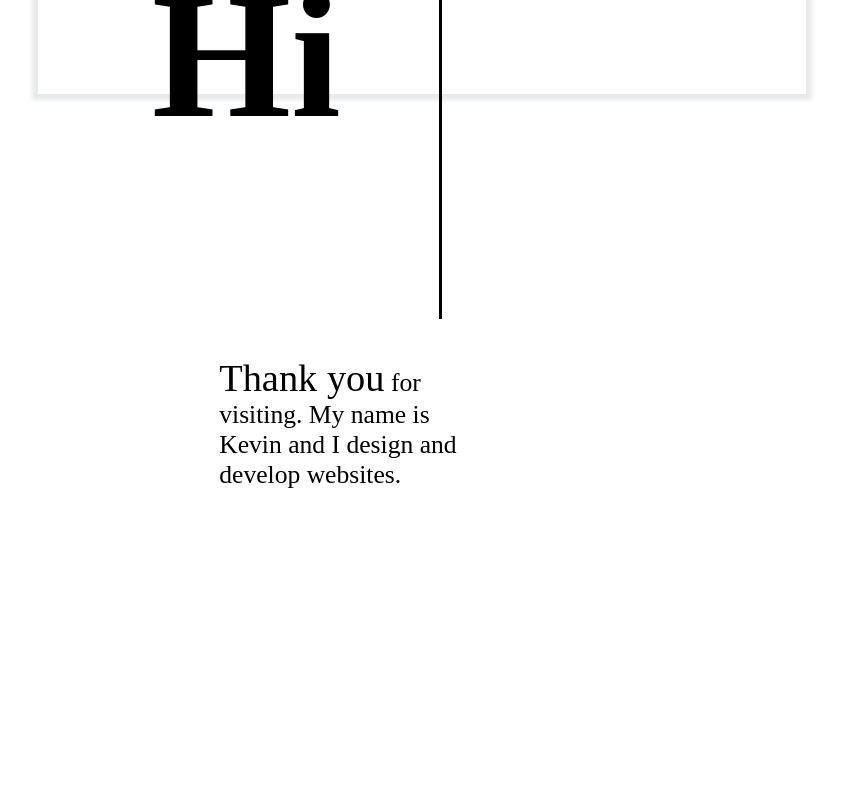
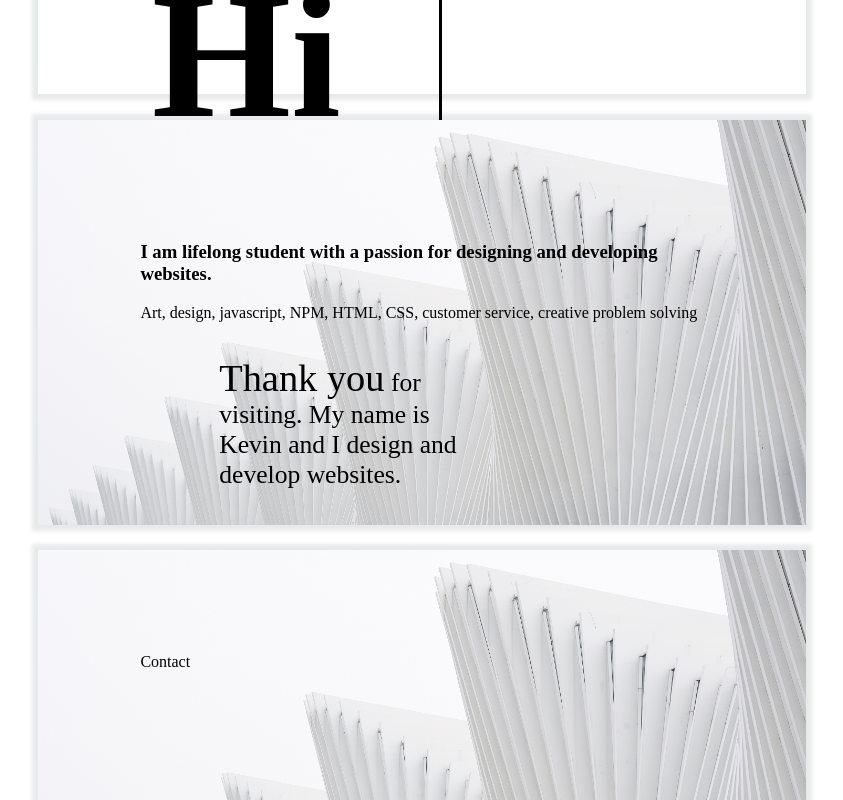
Before and after one commit to k3vnb/portfolio-prodbuild, a React app: page /#/ in a window 1280 px wide. Shown: the part 1160-1960 px from the top of the page, without its empty margins (226-1069 px from the left). Before the commit the page ends 1687 px from the top, so only its background shows below. Built offline with nearby package versions, Linux system fonts and the light colour scheme.

Commit message:
add Javascript for .scrollTo type actions, remove router-dom

```diff
--- a/src/components/App.jsx
+++ b/src/components/App.jsx
@@ -37,17 +37,20 @@ function App(){
             `}
       </style>
       <Header />
-      <Switch>
-        <Route exact path='/' component={LandingPage} />
-        <Route exact path='/a' component={PreLandingPage} />
-        <Route exact path='/gallery' component={PictureList} />
-        <Route path='/about' component={About} />
-        <Route exact path='/contact' component={Contact} />
-        <Route component={Error404} />
-      </Switch>
+      <LandingPage />
+      <About />
+      <Contact />
       <Footer />
     </div>
   );
 }
 
 export default App;
+// <Switch>
+//   <Route exact path='/' component={LandingPage} />
+//   <Route exact path='/a' component={PreLandingPage} />
+//   <Route exact path='/gallery' component={PictureList} />
+//   <Route path='/about' component={About} />
+//   <Route exact path='/contact' component={Contact} />
+//   <Route component={Error404} />
+// </Switch>
--- a/src/components/Contact.jsx
+++ b/src/components/Contact.jsx
@@ -19,7 +19,7 @@ function Contact(){
         <div className="contact-page-inner">
         <div className="contact-line">
           <div className="contact-line-left">
-
+            Contact
           </div>
         </div>
       </div>
--- /dev/null
+++ b/src/components/ScrollToNext.js
@@ -0,0 +1 @@
+import React, { Component } from 'react';
```
Also changed, not shown: util/scroll.js (added, +22 -0 lines).
